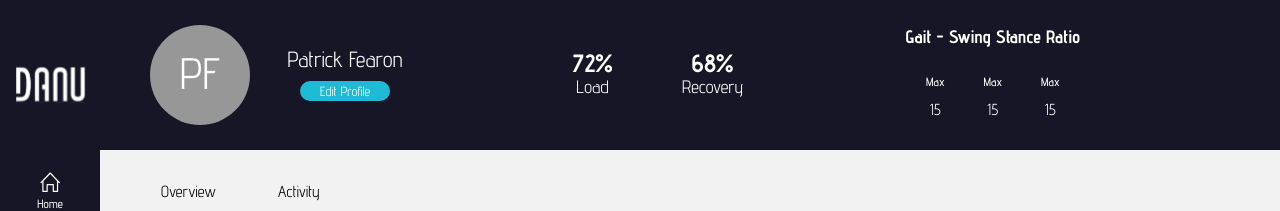
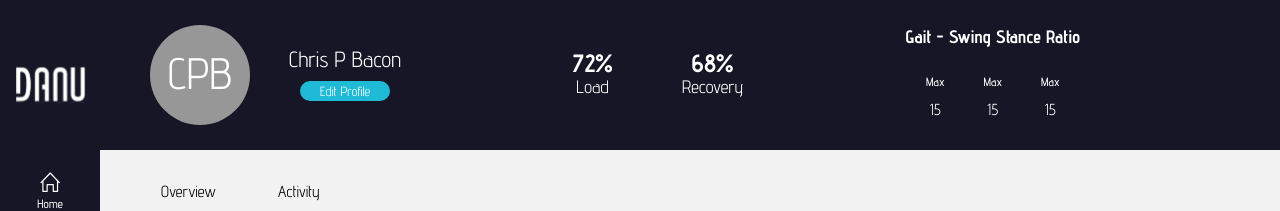
Before and after one commit to VladeanClaudiu/danu-react-web-challenge, a React (Vite) app in the folder danu-react-web-app/: page /athlete in a window 1280 px wide. Both pictures are taken after a click on the button "Login". Shown: the top 211 px of the page. Built offline with nearby package versions, Linux system fonts and the light colour scheme.

Commit message:
created component for profile, generates icon if image is not provided, icon contains username initials

```diff
--- a/danu-react-web-app/src/components/AthletesPage.jsx
+++ b/danu-react-web-app/src/components/AthletesPage.jsx
@@ -1,18 +1,13 @@
 import {NavLink} from "react-router-dom"
+import Profile from "./Profile"
 
 function AthletsPage(props) {
     return(
         <section className="athletes-page">
             <div className="athlete-head">
-                <div className="athlete-profile">
-                    <div className="profile-img">
-                        <p>PF</p>
-                    </div>
-                    <div className="profile-info">
-                        <p>Patrick Fearon</p>
-                        <button>Edit Profile</button>
-                    </div>
-                </div>
+                <Profile
+                    name = {"Chris P Bacon"}
+                />
                 <div className="athlete-circle-graph">
                     <div className="load-graph">
                         <h4>72%</h4>
--- /dev/null
+++ b/danu-react-web-app/src/components/Profile.jsx
@@ -0,0 +1,25 @@
+function Profile(props) {
+    const {name = "Athlete Name", image = ""} = props
+
+    const nameInitials = name.split(' ')
+                             .map(item => {
+                                            if(item.indexOf(item) === 0){
+                                                return item[0];
+                                            }
+                           }).join('');
+
+
+    return(
+        <div className="athlete-profile">
+        <div className="profile-img">
+            {image ? <img src={`${image}`} alt="profile image"/> :<p>{nameInitials}</p>}
+        </div>
+        <div className="profile-info">
+            <p>{name}</p>
+            <button>Edit Profile</button>
+        </div>
+        </div>
+    )
+}
+
+export default Profile
```
